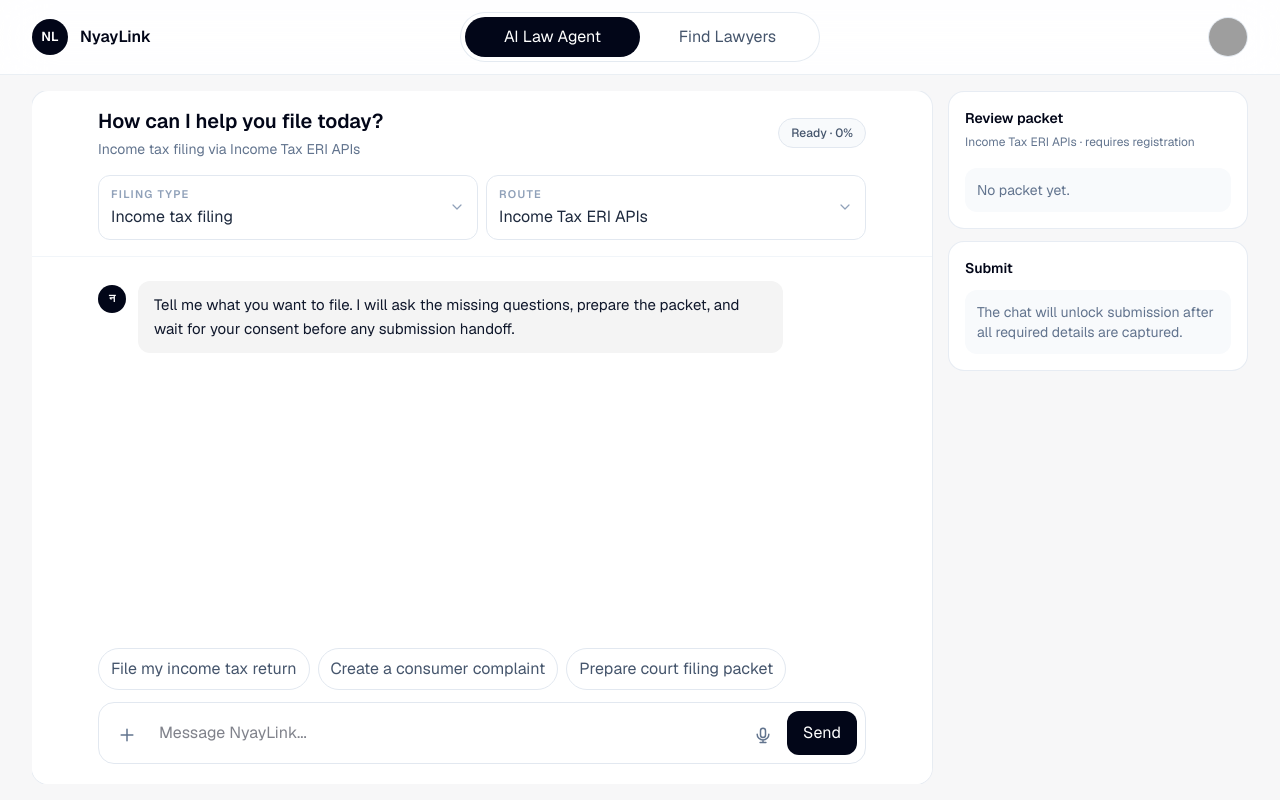
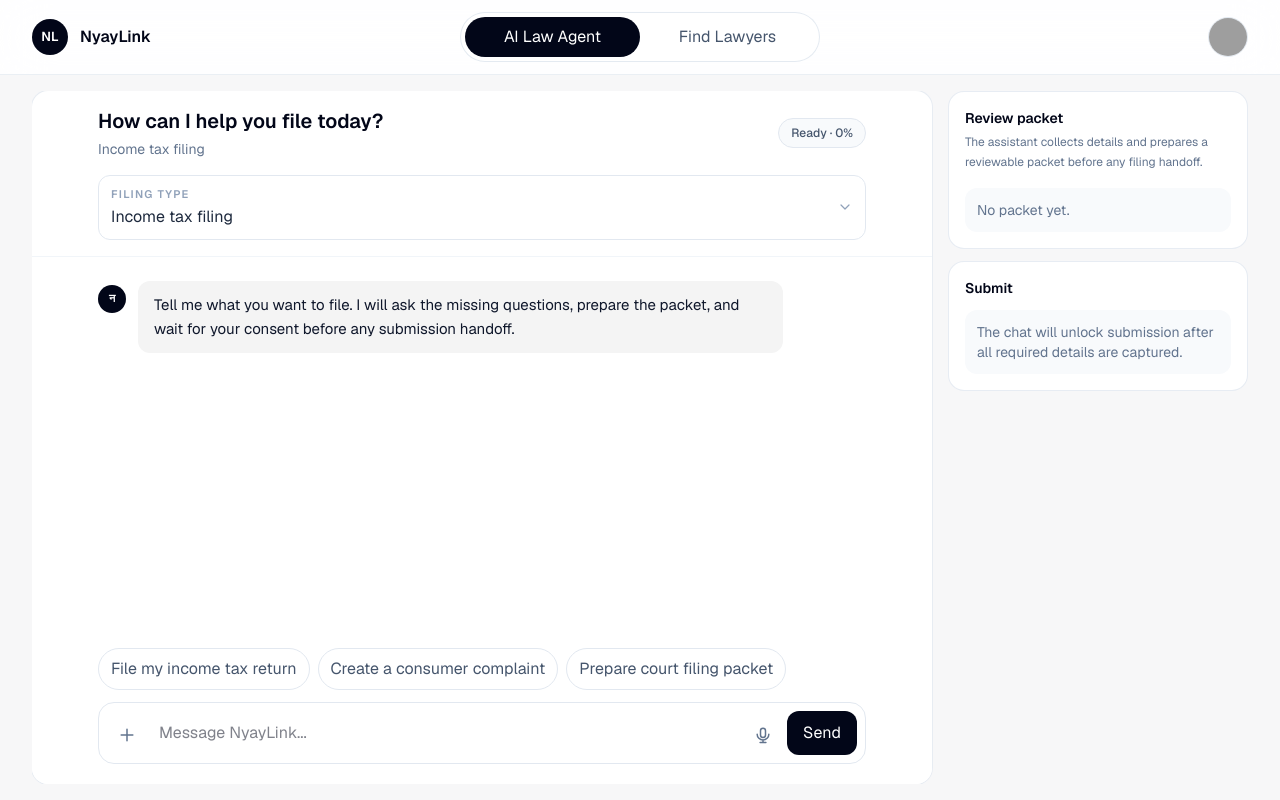
Before and after one commit to farzeenilyaszargar/Caseway, a Next.js app: page /assistant in a window 1280 px wide. Built offline with nearby package versions, Linux system fonts and the light colour scheme; grey boxes are pictures that could not be loaded.

Commit message:
Simplify filing controls

```diff
--- a/app/assistant/page.tsx
+++ b/app/assistant/page.tsx
@@ -92,7 +92,7 @@
   webkitSpeechRecognition?: SpeechRecognitionConstructor;
 };
 
-type DropdownKey = "workflow" | "integration" | "city" | "category" | null;
+type DropdownKey = "workflow" | "city" | "category" | null;
 
 type FloatingOption = {
   value: string;
@@ -124,6 +124,7 @@
   label,
   value,
   options,
+  searchable = false,
   isOpen,
   onOpen,
   onClose,
@@ -132,6 +133,7 @@
   label: string;
   value: string;
   options: FloatingOption[];
+  searchable?: boolean;
   isOpen: boolean;
   onOpen: () => void;
   onClose: () => void;
@@ -139,10 +141,12 @@
 }) {
   const [query, setQuery] = useState("");
   const selected = options.find((option) => option.value === value) || options[0];
-  const visibleOptions = options.filter((option) => {
+  const visibleOptions = searchable
+    ? options.filter((option) => {
         const haystack = `${option.label} ${option.helper || ""}`.toLowerCase();
         return haystack.includes(query.trim().toLowerCase());
-  });
+      })
+    : options;
 
   function closeMenu() {
     setQuery("");
@@ -184,6 +188,7 @@
           role="listbox"
           className="absolute left-0 right-0 top-[calc(100%+8px)] z-50 rounded-xl border border-slate-200 bg-white p-1.5 ring-1 ring-slate-950/5"
         >
+          {searchable ? (
             <div className="sticky top-0 z-10 bg-white p-1">
               <label className="flex items-center gap-2 rounded-lg border border-slate-200 bg-slate-50 px-3 py-2 text-slate-500 focus-within:border-slate-950 focus-within:bg-white">
                 <svg aria-hidden="true" viewBox="0 0 24 24" className="h-4 w-4 shrink-0" fill="none" stroke="currentColor" strokeWidth="1.8">
@@ -199,6 +204,7 @@
                 />
               </label>
             </div>
+          ) : null}
           <div className="max-h-60 overflow-y-auto pt-1">
           {visibleOptions.length > 0 ? visibleOptions.map((option) => {
             const selectedOption = option.value === value;
@@ -304,15 +310,6 @@
         helper: workflow.forum,
       })),
     [workflows],
-  );
-  const integrationSelectOptions = useMemo(
-    () =>
-      integrationOptions.map((integration) => ({
-        value: integration.id,
-        label: integration.name,
-        helper: integration.status.replaceAll("-", " "),
-      })),
-    [integrationOptions],
   );
   const cityOptions = useMemo(
     () => cities.map((item) => ({ value: item, label: item, helper: item === "All cities" ? "Across India" : "Local advocates" })),
@@ -621,7 +618,7 @@
                       How can I help you file today?
                     </h1>
                     <p className="mt-1 truncate text-sm text-slate-500">
-                      {activeWorkflow?.name || "Choose a filing type"} via {activeIntegration?.name || "selected route"}
+                      {activeWorkflow?.name || "Choose a filing type"}
                     </p>
                   </div>
                   <span className="rounded-full border border-slate-200 bg-slate-50 px-3 py-1.5 text-xs font-medium text-slate-600">
@@ -629,7 +626,7 @@
                   </span>
                 </div>
 
-                <div className="mx-auto mt-4 grid max-w-3xl gap-2 md:grid-cols-2">
+                <div className="mx-auto mt-4 max-w-3xl">
                   <FloatingSelect
                     label="Filing type"
                     value={selectedWorkflowId}
@@ -638,20 +635,6 @@
                     onOpen={() => setOpenDropdown("workflow")}
                     onClose={() => setOpenDropdown(null)}
                     onSelect={(nextValue) => switchWorkflow(nextValue as Workflow["id"])}
-                  />
-                  <FloatingSelect
-                    label="Route"
-                    value={selectedIntegrationId}
-                    options={integrationSelectOptions}
-                    isOpen={openDropdown === "integration"}
-                    onOpen={() => setOpenDropdown("integration")}
-                    onClose={() => setOpenDropdown(null)}
-                    onSelect={(nextValue) => {
-                      setSelectedIntegrationId(nextValue as Integration["id"]);
-                      setAgentTurn(null);
-                      setConsent(false);
-                      setSubmission(null);
-                    }}
                   />
                 </div>
               </div>
@@ -782,9 +765,7 @@
               <div className="rounded-2xl border border-slate-200/80 bg-white p-4">
                 <h2 className="text-sm font-semibold text-slate-950">Review packet</h2>
                 <p className="mt-1 text-xs leading-5 text-slate-500">
-                  {activeIntegration
-                    ? `${activeIntegration.name} · ${activeIntegration.status.replaceAll("-", " ")}`
-                    : "Start the chat to choose a route."}
+                  The assistant collects details and prepares a reviewable packet before any filing handoff.
                 </p>
                 <div className="mt-4 space-y-2">
                   {agentTurn?.workflow.fields.map((field) => (
@@ -861,6 +842,7 @@
                 label="City"
                 value={city}
                 options={cityOptions}
+                searchable
                 isOpen={openDropdown === "city"}
                 onOpen={() => setOpenDropdown("city")}
                 onClose={() => setOpenDropdown(null)}
```
Lines whose indentation alone changed are shown as unchanged.
